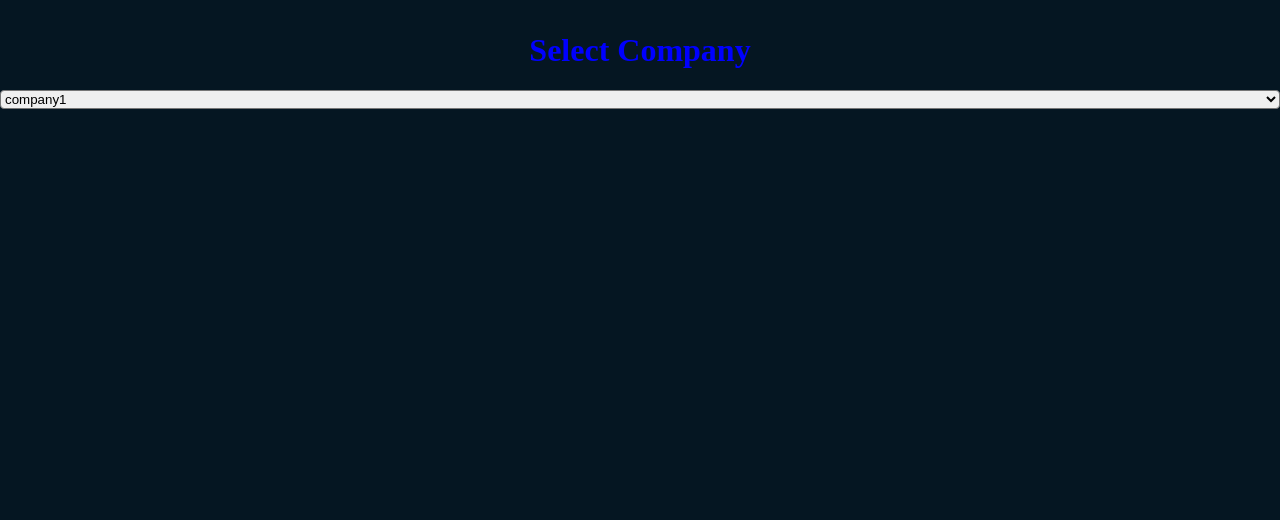
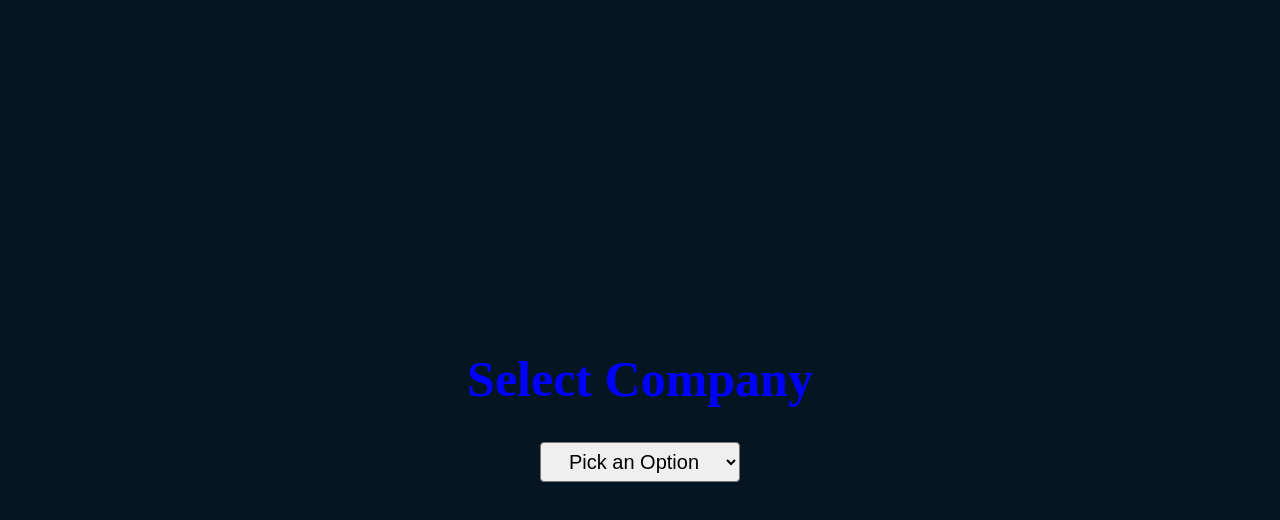
Before and after one commit to Gardego5/group-final-sprint-7, a React (Create React App) app in the folder client/: page /company in a window 1280 px wide. Shown: the top 520 px of the page. Built offline with nearby package versions, Linux system fonts and the light colour scheme.

Commit message:
Edited styling

```diff
--- a/client/src/pages/SelectCompany.jsx
+++ b/client/src/pages/SelectCompany.jsx
@@ -1,34 +1,40 @@
 import styled from "styled-components";
 
 const SelectCompany = () => {
-
   const MainDiv = styled.div`
     display: flex;
     flex-direction: column;
     justify-content: center;
+    align-items: center;
+    position: relative;
+    top: 300px;
   `;
 
   const Title = styled.h1`
     color: blue;
     margin-top: 1em;
     text-align: center;
+    font-size: 50px;
   `;
 
   const CompanySelector = styled.select`
     border-radius: 4px;
+    height: 40px;
+    width: 200px;
+    font-size: 20px;
+    text-align: center;
   `;
 
-    const CompanyOption = styled.option`
+  const CompanyOption = styled.option``;
 
-    `;
-
-    return(
+  return (
     <MainDiv>
       <Title>Select Company</Title>
       <CompanySelector>
-                <CompanyOption>company1</CompanyOption>
-                <CompanyOption>company2</CompanyOption>
-                <CompanyOption>company3</CompanyOption>
+        <CompanyOption>Pick an Option</CompanyOption>
+        <CompanyOption>FedEx</CompanyOption>
+        <CompanyOption>Cook Systems</CompanyOption>
+        <CompanyOption>Google</CompanyOption>
       </CompanySelector>
     </MainDiv>
   );
```
Lines whose indentation alone changed are shown as unchanged.
